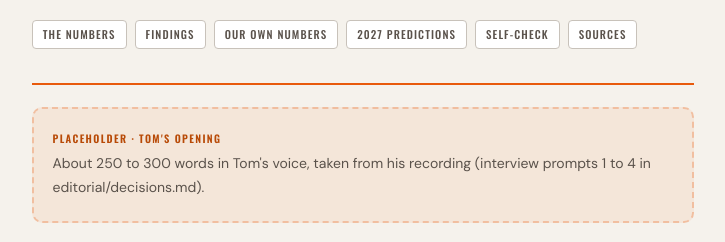
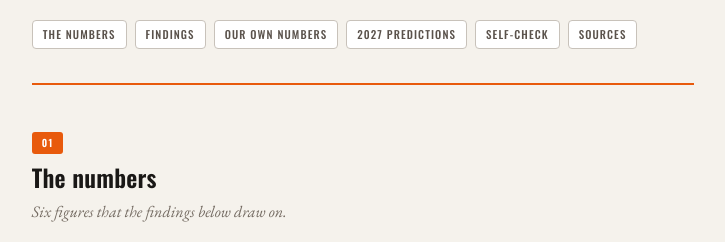
Before and after one commit to TalexMedia/2027-branded-series-report, a plain HTML site: page index.html in a window 1280 px wide. Shown: the part 362-604 px from the top of the page, without its empty margins (277-1002 px from the left). Drawn offline with nearby package versions, Linux system fonts and the light colour scheme.

Commit message:
Remove the placeholder for Tom's opening
Co-Authored-By: Claude Opus 5.5 <noreply@anthropic.com>

```diff
--- a/index.html
+++ b/index.html
@@ -208,11 +208,7 @@ section{scroll-margin-top:1.25rem}
     </nav>
   </header>
 
-  <!-- SECTION 0 · Tom's opening (placeholder) -->
-  <div class="draft placeholder">
-    <div class="placeholder-label">Placeholder · Tom's opening</div>
-    <p>About 250 to 300 words in Tom's voice, taken from his recording (interview prompts 1 to 4 in editorial/decisions.md).</p>
-  </div>
+  <!-- SECTION 0 · Tom's opening goes here once he records (interview prompts 1 to 4 in editorial/decisions.md). -->
 
   <!-- SECTION 1 · The numbers -->
   <section class="section" id="numbers">
```
